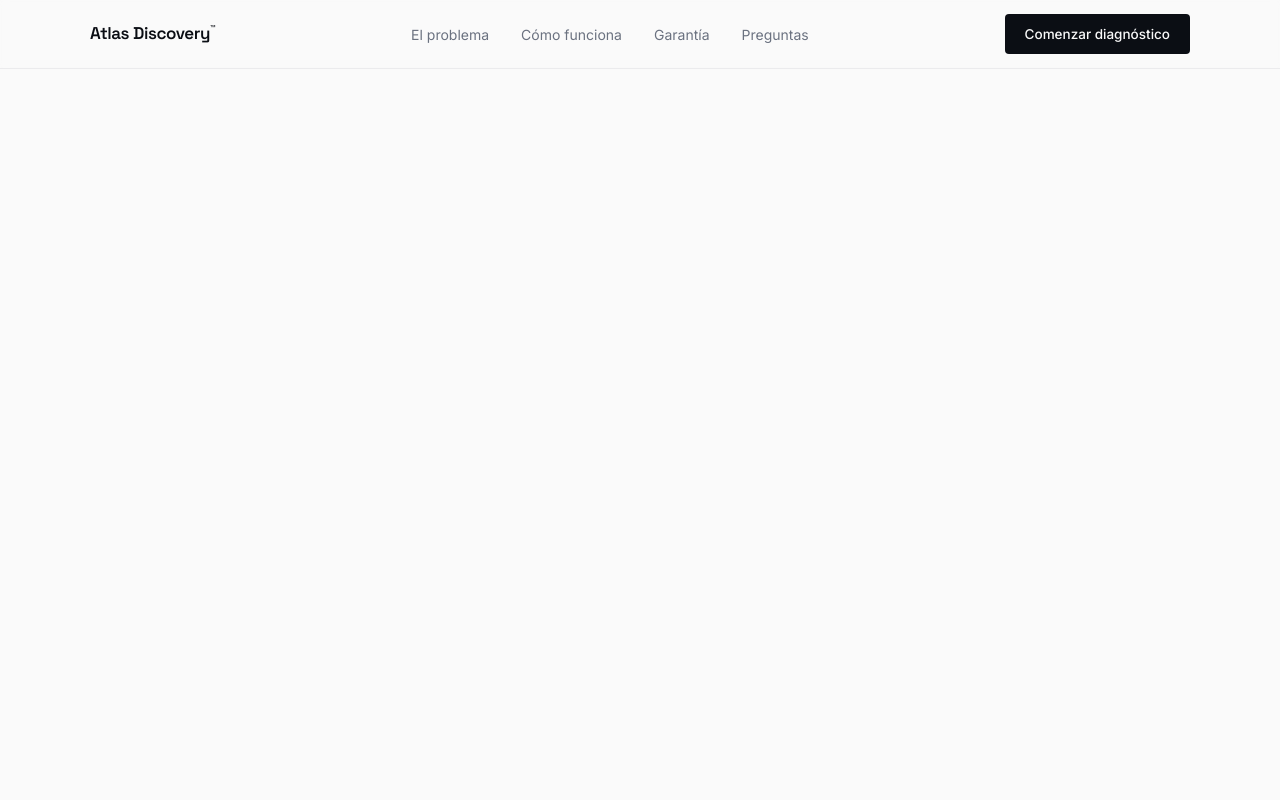
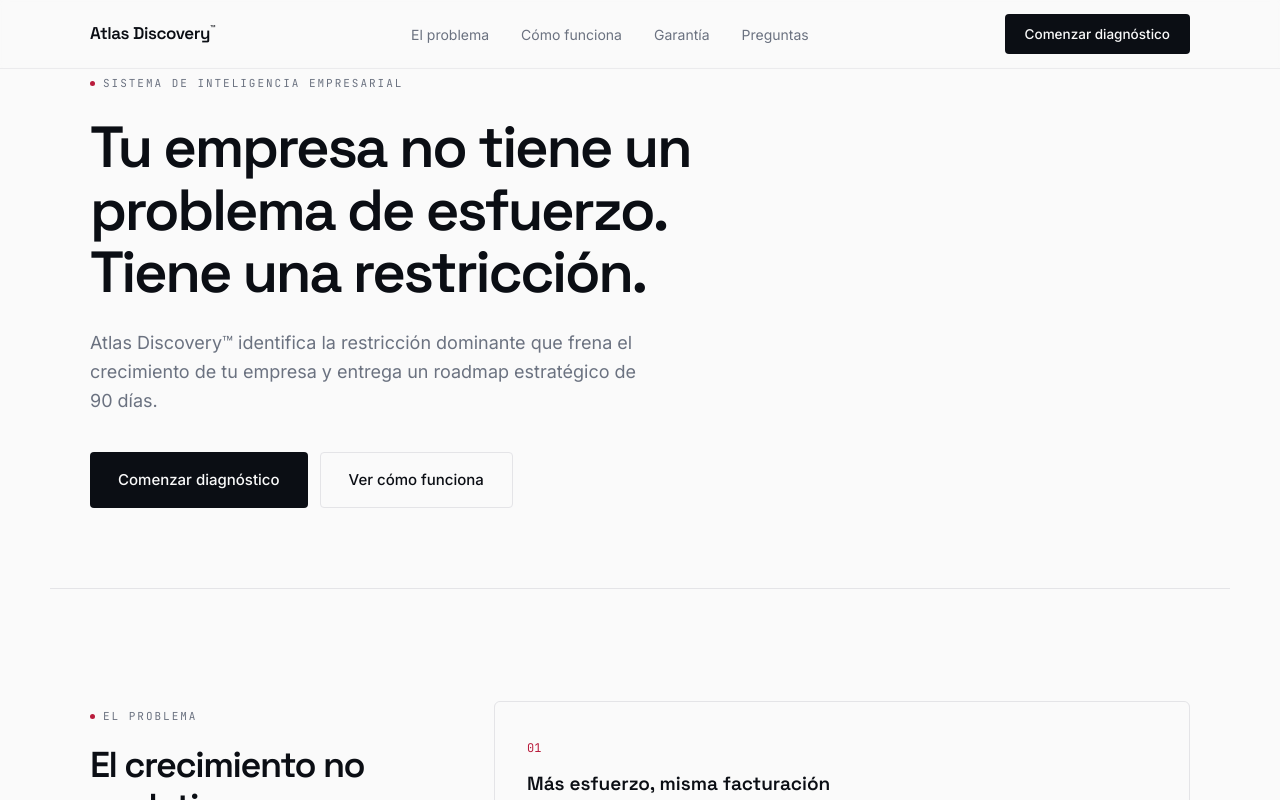
Before and after one commit to estebancontreras1968-dev/atlas-discovery-web, a Next.js app: page / in a window 1280 px wide. Shown: the top 800 px of the page. Built offline with nearby package versions, Linux system fonts and the light colour scheme.

Commit message:
Replace hero with stable version

```diff
--- a/components/Hero.tsx
+++ b/components/Hero.tsx
@@ -1,49 +1,28 @@
 import { siteConfig } from "@/lib/config";
-import ChainDiagram from "./ChainDiagram";
 
 export default function Hero() {
   return (
     <section id="top" className="section-shell pb-16 pt-0 md:pb-20 md:pt-0">
-      <div className="fade-up">
-        <span className="eyebrow">Diagnóstico de crecimiento · 100% online</span>
-      </div>
+      <span className="eyebrow">Sistema de inteligencia empresarial</span>
 
-      <h1 className="fade-up mt-6 max-w-[820px] text-balance font-display text-[38px] font-semibold leading-[1.08] tracking-tightest text-ink md:text-[58px]" style={{ animationDelay: "80ms" }}>
+      <h1 className="mt-6 max-w-[820px] font-display text-[38px] font-semibold leading-[1.08] tracking-tightest text-ink md:text-[58px]">
         Tu empresa no tiene un problema de esfuerzo.
         <br />
         Tiene una restricción.
       </h1>
 
-      <p className="fade-up mt-6 max-w-[560px] text-balance font-sans text-[17px] leading-relaxed text-slate md:text-[18px]" style={{ animationDelay: "160ms" }}>
-        Atlas Discovery™ identifica la restricción dominante que está frenando
-        el crecimiento de tu empresa y entrega un plan de acción priorizado
-        para los próximos 90 días. Sin reuniones. Sin llamadas. Sin
-        intervención humana antes del pago.
+      <p className="mt-6 max-w-[560px] font-sans text-[17px] leading-relaxed text-slate md:text-[18px]">
+        Atlas Discovery™ identifica la restricción dominante que frena el crecimiento de tu empresa y entrega un roadmap estratégico de 90 días.
       </p>
 
-      <div className="fade-up mt-9 flex flex-col gap-3 sm:flex-row" style={{ animationDelay: "240ms" }}>
+      <div className="mt-9 flex flex-col gap-3 sm:flex-row">
         <a href={siteConfig.checkoutUrl} className="btn-primary">
-          Comenzar diagnóstico — {siteConfig.price.amount}
+          Comenzar diagnóstico
         </a>
         <a href="#proceso" className="btn-secondary">
           Ver cómo funciona
         </a>
       </div>
-
-      <p className="fade-up mt-4 font-mono text-[12px] uppercase tracking-[0.1em] text-slate-light" style={{ animationDelay: "280ms" }}>
-        {siteConfig.price.note} · Para empresas desde USD 3.000 de facturación mensual
-      </p>
-
-      <div className="fade-up mt-16 overflow-x-auto rounded-[6px] border border-line bg-paper-dim/60 px-6 py-10 md:mt-20 md:px-10" style={{ animationDelay: "360ms" }}>
-        <p className="mb-6 font-mono text-[11px] uppercase tracking-[0.14em] text-slate">
-          Capacidad real de tu negocio, función por función
-        </p>
-        <ChainDiagram className="h-[210px] w-full min-w-[540px]" />
-        <p className="mt-6 max-w-[520px] font-sans text-[13.5px] leading-relaxed text-slate">
-          Una sola función limita cuánto puede crecer el resto, sin importar
-          cuánto mejores las demás. Atlas Discovery™ la encuentra primero.
-        </p>
-      </div>
     </section>
   );
 }
```
